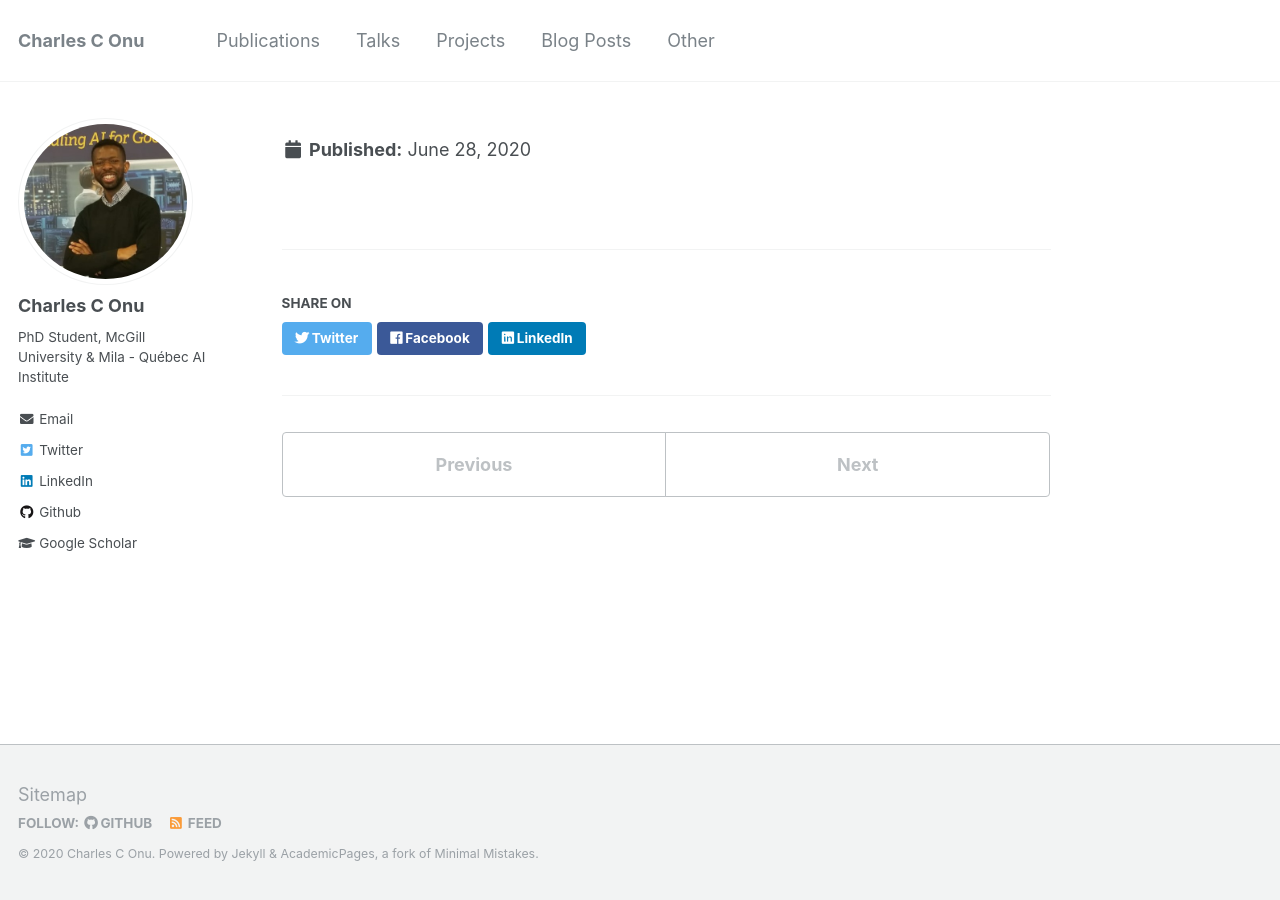
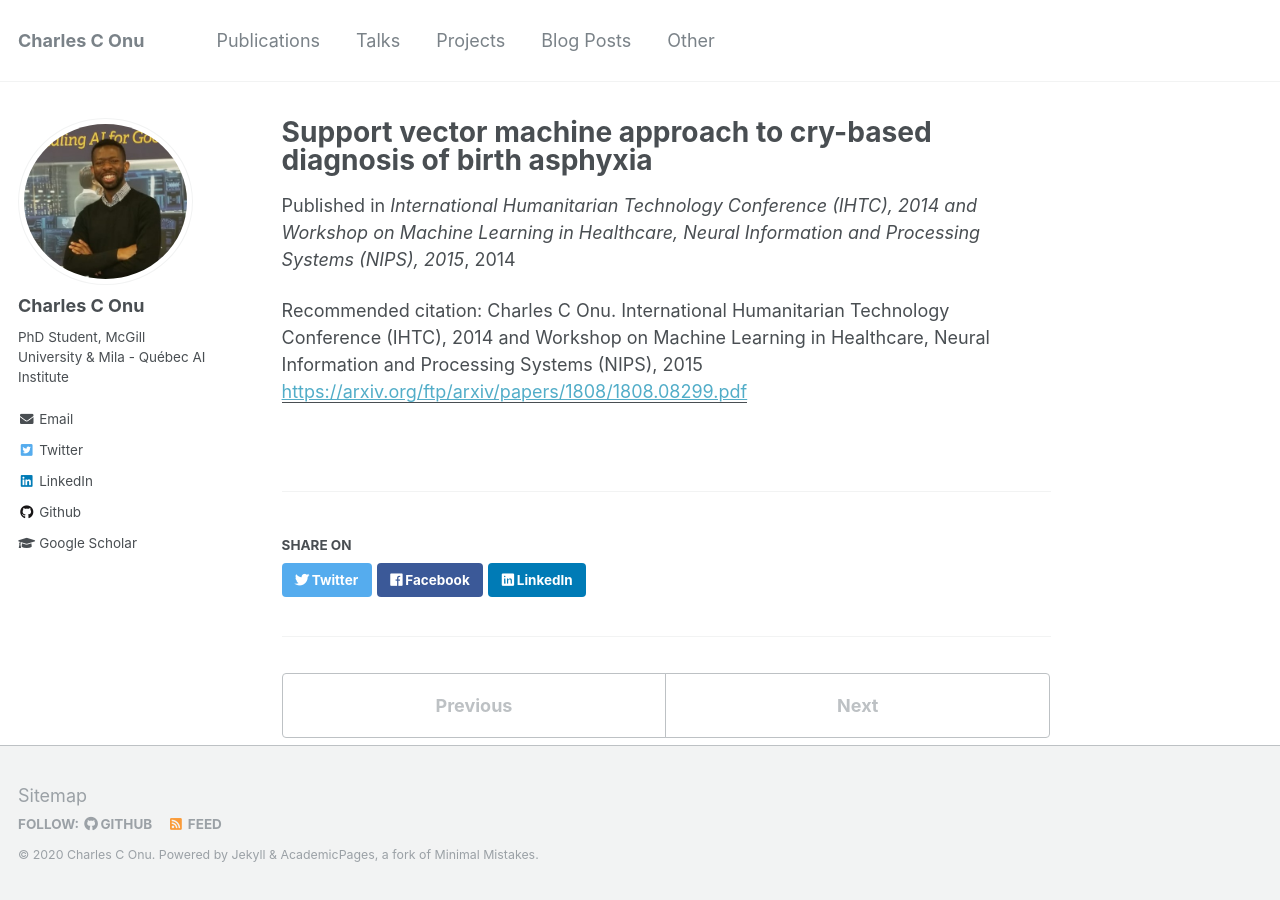
Before and after one commit to onucharles/onucharles.github.io, a Jekyll site: the page built from _publications/2014-10-01-paper-title-number-1.md, in a window 1280 px wide. Built offline with Jekyll 4.4.1, drawn with Linux system fonts in a browser that asks for light colours.

Commit message:
Update 2014-10-01-paper-title-number-1.md

```diff
--- a/_publications/2014-10-01-paper-title-number-1.md
+++ b/_publications/2014-10-01-paper-title-number-1.md
@@ -2,9 +2,9 @@
 title: "Support vector machine approach to cry-based diagnosis of birth asphyxia"
 collection: publications
 permalink: /publication/2014-10-01-svm-cry
-<!--excerpt: 'This paper is about the number 1. The number 2 is left for future work.'-->
+excerpt: '...'
 date: 2014-10-01
-<!--venue: 'International Humanitarian Technology Conference (IHTC), 2014 and Workshop on Machine Learning in Healthcare, Neural Information and Processing Systems (NIPS), 2015'-->
+venue: 'International Humanitarian Technology Conference (IHTC), 2014 and Workshop on Machine Learning in Healthcare, Neural Information and Processing Systems (NIPS), 2015'
 paperurl: 'https://arxiv.org/ftp/arxiv/papers/1808/1808.08299.pdf'
 citation: 'Charles C Onu. International Humanitarian Technology Conference (IHTC), 2014 and Workshop on Machine Learning in Healthcare, Neural Information and Processing Systems (NIPS), 2015'
 ---
```
